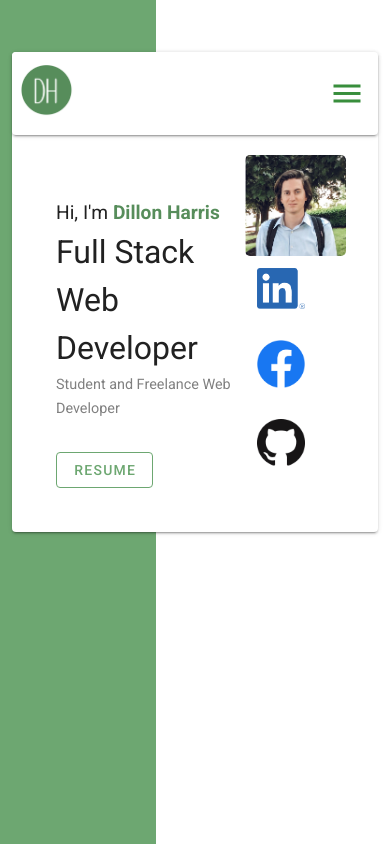
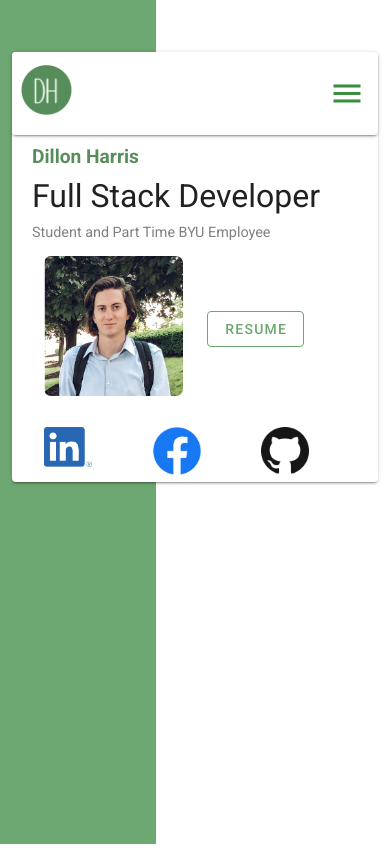
Before and after one commit to dillonkh/Personal-Website, a Vue app: page / in a window 390 px wide. Built offline with nearby package versions, Linux system fonts and the light colour scheme.

Commit message:
Makes Home page mobile friendly

```diff
--- a/src/components/Home.vue
+++ b/src/components/Home.vue
@@ -1,5 +1,6 @@
 <template>
-  <v-row class="ma-8">
+  <div>
+    <v-row v-if="this.$vuetify.breakpoint.mdAndUp" class="ma-8">
       <v-col class="my-8" cols="8">
         <v-row>
           <v-col>
@@ -71,6 +72,75 @@
         </v-row>
       </v-col>
     </v-row>
+    <v-row v-else class="ma-8">
+      <v-row style="width: 100%">
+        <div>
+          <span class="greeting"
+            ><strong class="name">Dillon Harris</strong></span
+          >
+        </div>
+      </v-row>
+      <v-row>
+        <div>
+          <span class="my-title">Full Stack Developer</span>
+        </div>
+      </v-row>
+      <v-row>
+        <div>
+          <span class="sub-title">
+            Student and Part Time BYU Employee
+          </span>
+        </div>
+      </v-row>
+      <v-row>
+        <v-col>
+          <img class="my-image" src="./../assets/static/me.png" />
+        </v-col>
+        <v-col align-self="center">
+          <v-btn
+            outlined
+            color="rgb(109, 167, 113)"
+            @click="
+              goToLink(
+                'https://dillonkharris-personal-website.s3-us-west-2.amazonaws.com/Resume2021.pdf'
+              )
+            "
+          >
+            Resume
+          </v-btn>
+        </v-col>
+      </v-row>
+      <v-row>
+        <v-col>
+          <img
+            class="icon"
+            src="./../assets/static/LI-In-Bug.png"
+            @click="
+              goToLink('https://www.linkedin.com/in/dillon-harris-489237159/')
+            "
+          />
+        </v-col>
+        <v-col>
+          <img
+            class="icon"
+            src="./../assets/static/f_logo_RGB-Blue_250.png"
+            @click="
+              goToLink(
+                'https://www.facebook.com/profile.php?id=100013068433133'
+              )
+            "
+          />
+        </v-col>
+        <v-col>
+          <img
+            class="icon"
+            src="./../assets/static/GitHub-Mark-64px.png"
+            @click="goToLink('https://github.com/dillonkh')"
+          />
+        </v-col>
+      </v-row>
+    </v-row>
+  </div>
 </template>
 
 <script>
```
Lines whose indentation alone changed are shown as unchanged.
